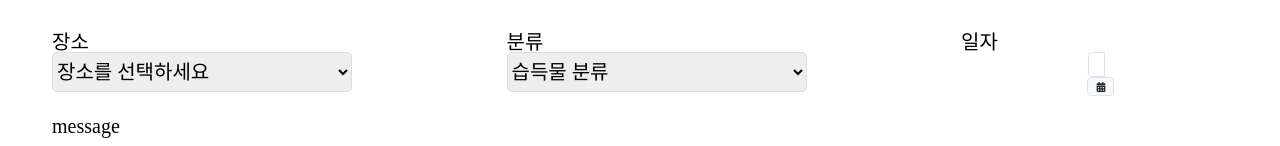
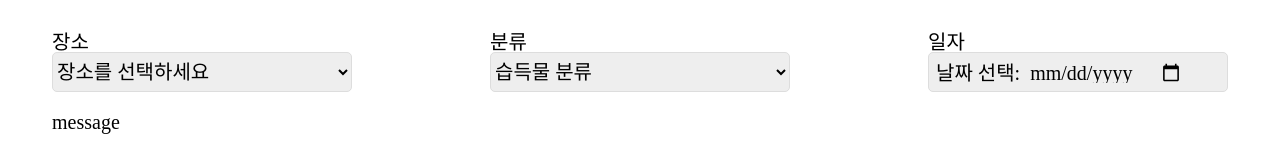
Before and after one commit to Dubabbi/Dukfinder-FE, a React (Vite) app: page /findupload in a window 1280 px wide. Shown: the part 290-436 px from the top of the page. Built offline with nearby package versions, Linux system fonts and the light colour scheme; the HTML template or start-up script is replaced by a standard one; a web font is replaced by a local one.

Commit message:
Feat: upload DatePicker 수정

```diff
--- a/src/components/Upload/FindUpload.jsx
+++ b/src/components/Upload/FindUpload.jsx
@@ -7,6 +7,7 @@ import axios from 'axios';
 import 'bootstrap/dist/css/bootstrap.min.css';
 import { FaCalendarAlt } from 'react-icons/fa';
 import { Link, useNavigate } from 'react-router-dom';
+import { FiCalendar } from 'react-icons/fi';
 
 const placesList = [
   "정문·대학본부", "후문", "인문사회관", "대강의동", "차마리사기념관",
@@ -43,12 +44,12 @@ const PostCreationPage = () => {
 
   const navigate = useNavigate();
 
-  const formatDate = (date) => {
-    const year = date.getFullYear();
-    const month = `${date.getMonth() + 1}`.padStart(2, '0');
-    const day = `${date.getDate()}`.padStart(2, '0');
-    return `${year}-${month}-${day}`;
-  };
+  // const formatDate = (date) => {
+  //   const year = date.getFullYear();
+  //   const month = `${date.getMonth() + 1}`.padStart(2, '0');
+  //   const day = `${date.getDate()}`.padStart(2, '0');
+  //   return `${year}-${month}-${day}`;
+  // };
 
   const handleSubmit = async () => {
 
@@ -56,11 +57,11 @@ const PostCreationPage = () => {
 
     if (token) {
       try {
-        const formattedDate = formatDate(selectedDate);
+        // const formattedDate = formatDate(selectedDate);
         const newPost = {
           title: title,
           content: content,
-          date_select: formattedDate,
+          date_select: selectedDate,
           category: selectedCategory,
           LostAndFound: null, // 해당 필드는 공란으로 처리
           location: selectedPlace
@@ -78,18 +79,23 @@ const PostCreationPage = () => {
 
         // 요청 성공 시 실행되는 로직 (예: 페이지 이동 등)
         console.log('포스트가 등록되었습니다.', response.data);
+        navigate('../find');
+
         console.log(response.data);
-        navigate('../find');
 
 
       } catch (error) {
         // 요청 실패 시 실행되는 로직
         console.error('포스트 등록 실패:', error);
-        }
+      }
     } else {
       console.log('토큰이 없습니다. 로그인이 필요합니다.');
       // 토큰이 없는 경우 처리
     }
+  };
+
+  const handleDateChange = (e) => {
+    setSelectedDate(e.target.value);
   };
 
 
@@ -135,13 +141,18 @@ const PostCreationPage = () => {
                 <U.Label>일자</U.Label>
                 {/* customInput 컴포넌트 사용 */}
                 <U.DatePickerWrapper>
-                  <div className='App'>
-                    <DatePicker selected={selectedDate} onChange={date => setSelectedDate(date)} />
-                  </div>
-                  <DatePicker
-                    selected={selectedDate}
-                    onChange={(date) => setSelectedDate(date)}
-                    customInput={<CustomInput />} />
+
+                  <label htmlFor="datePicker">
+                     날짜 선택:
+                  </label>
+                   <U.DateCalendar
+                    type="date"
+                    id="datePicker"
+                    value={selectedDate}
+                    onChange={handleDateChange}
+                  />
+
+
                 </U.DatePickerWrapper>
               </div>
             </U.Inline>
@@ -159,7 +170,7 @@ const PostCreationPage = () => {
                 <U.Label>이미지</U.Label>
                 <U.ImgButton>
                   <input
-                  value={selectedFile}
+                    value={selectedFile}
                     type="file"
                     style={{ display: 'none' }}
                     onChange={(e) => {
@@ -170,12 +181,9 @@ const PostCreationPage = () => {
                   />
                   파일선택
                 </U.ImgButton>
-
               </U.InlineImg>
-
-
             </div>
-            <U.SubmitButton  onSubmit={() => handleSubmit(event)} type="submit" value="저장"  />
+            <U.SubmitButton type="submit" value="저장" />
           </U.SecondForm>
         </U.Wrapper>
       </N.Section>
--- a/src/components/Upload/UploadStyle.jsx
+++ b/src/components/Upload/UploadStyle.jsx
@@ -74,10 +74,6 @@ export const Select = styled.select`
 
 
 export const DatePickerWrapper = styled.div`
-
-`;
-
-export const DatePickerStyled = styled(DatePicker)`
   background-color: #eeeeee;
   border: 1px #ddd solid;
   height: 40px;
@@ -85,22 +81,15 @@ export const DatePickerStyled = styled(DatePicker)`
   font-size: 2rem;
   font-family: inherit;
   width: 300px;
+  text-align: left;
+  padding: 8px 7px;
+`;
 
-  .react-datepicker-wrapper {
-    width: 100%;
-  }
+export const DateCalendar = styled.input`
+  padding: 0 10px;
+`
 
-  .react-datepicker__input-container {
-    width: 100%;
-    input {
-      border: none;
-      padding: 10px;
-      font-size: 2rem;
-      font-family: inherit;
-      border-radius: 5px;
-    }
-  }
-`;
+
 
 export const Textarea = styled.textarea`
   background-color: #eeeeee;
```
